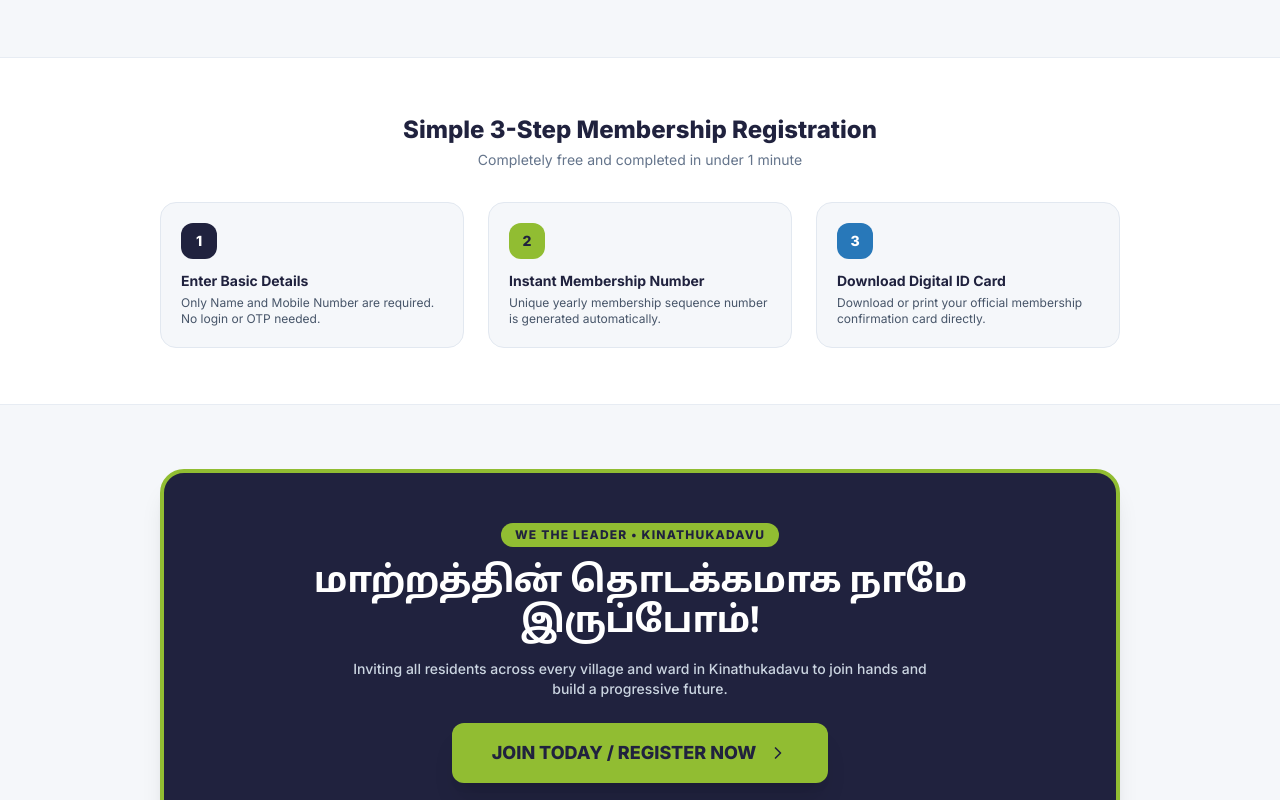
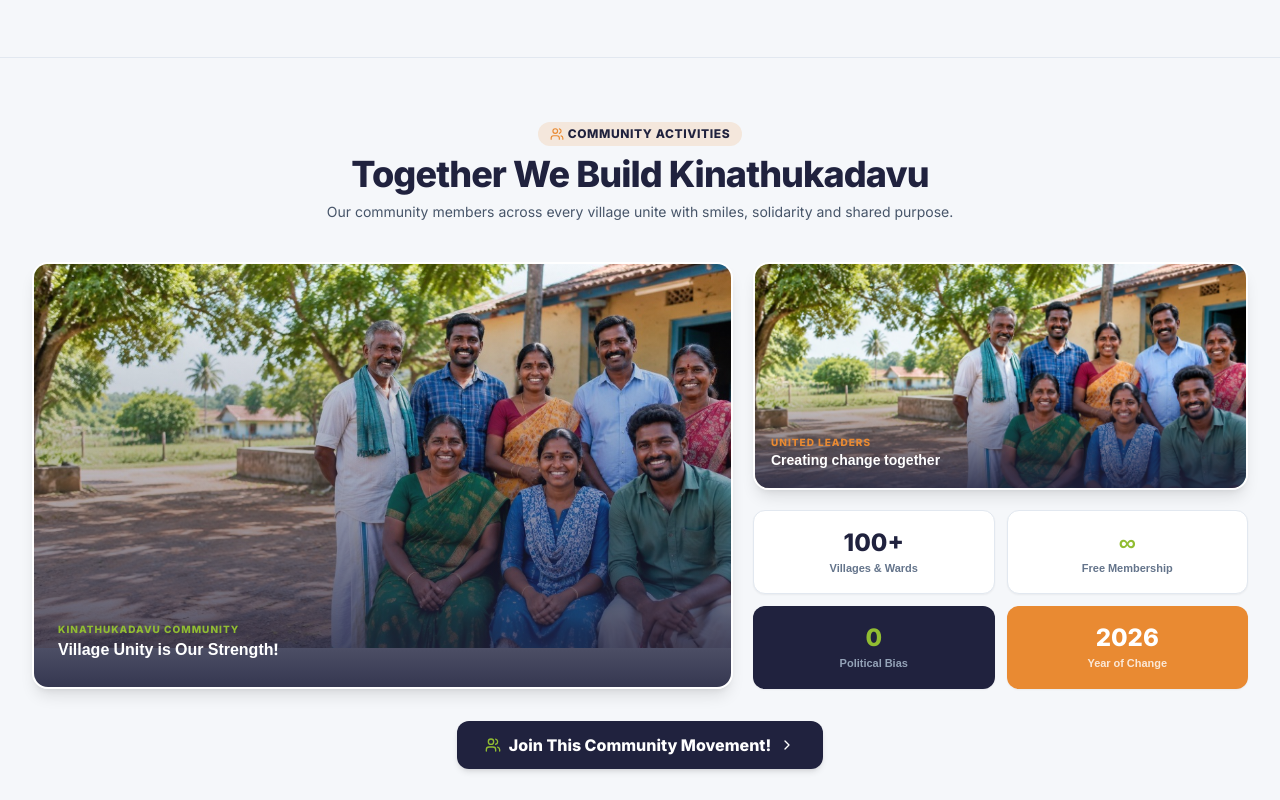
Before and after one commit to loganathan0077/wetheleader, a React (Vite) app: page / in a window 1280 px wide. Shown: the part 1180-1980 px from the top of the page. Built offline with nearby package versions, Linux system fonts and the light colour scheme; no server answers.

Commit message:
feat: add Community Activities Gallery section with new photo

```diff
--- a/src/pages/HomePage.tsx
+++ b/src/pages/HomePage.tsx
@@ -258,7 +258,117 @@ export const HomePage: React.FC<HomePageProps> = ({ onRegisterClick }) => {
       </section>
 
       {/* =========================================================================
-          3. HOW IT WORKS: 1-MINUTE REGISTRATION STEPS
+          3. COMMUNITY ACTIVITIES GALLERY
+         ========================================================================= */}
+      <section className="py-12 sm:py-16 bg-[#F5F7FA] border-y border-slate-200">
+        <div className="max-w-7xl mx-auto px-4 sm:px-6 lg:px-8">
+
+          {/* Section Header */}
+          <div className="text-center max-w-3xl mx-auto mb-10">
+            <span className="inline-flex items-center gap-1 px-3 py-1 rounded-full bg-[#E98A32]/15 text-[#20223E] text-xs font-black tracking-wider uppercase mb-2">
+              <Users className="w-3.5 h-3.5 text-[#E98A32]" />
+              <span>{isTamil ? 'சமூக செயல்பாடுகள்' : 'COMMUNITY ACTIVITIES'}</span>
+            </span>
+            <h2 className="text-2xl sm:text-3xl lg:text-4xl font-extrabold text-[#20223E] tracking-tight">
+              {isTamil ? 'கிணத்துக்கடவு மக்களின் கூட்டு பயணம்' : 'Together We Build Kinathukadavu'}
+            </h2>
+            <p className="text-xs sm:text-sm text-slate-600 mt-2 max-w-2xl mx-auto">
+              {isTamil
+                ? 'ஒவ்வொரு கிராமத்திலும் நேர்மறையான மாற்றத்தை ஏற்படுத்தும் நமது சமூக மக்கள் ஒன்றிணைந்து செல்கின்றனர்.'
+                : 'Our community members across every village unite with smiles, solidarity and shared purpose.'}
+            </p>
+          </div>
+
+          {/* Gallery Grid */}
+          <div className="grid grid-cols-1 md:grid-cols-12 gap-5">
+
+            {/* Primary large photo (new upload) */}
+            <div className="md:col-span-7 relative rounded-2xl overflow-hidden shadow-lg border-2 border-white group">
+              <img
+                src="/community-activities.jpg"
+                alt="WE the Leader – Community Members Kinathukadavu"
+                className="w-full h-72 sm:h-80 md:h-96 object-cover object-center transition-transform duration-500 group-hover:scale-105"
+                loading="lazy"
+              />
+              <div className="absolute inset-0 bg-gradient-to-t from-[#20223E]/90 via-[#20223E]/30 to-transparent flex flex-col justify-end p-5 sm:p-6">
+                <span className="text-[10px] font-black tracking-widest text-[#91BD32] uppercase">
+                  {isTamil ? 'கிணத்துக்கடவு சமூகம்' : 'KINATHUKADAVU COMMUNITY'}
+                </span>
+                <p className="text-sm sm:text-base font-bold text-white mt-0.5 font-tamil">
+                  {isTamil ? 'கிராம மக்கள் ஒற்றுமையே நமது வலிமை!' : 'Village Unity is Our Strength!'}
+                </p>
+              </div>
+            </div>
+
+            {/* Right column: original group photo + stat cards */}
+            <div className="md:col-span-5 flex flex-col gap-5">
+
+              {/* Original community group photo (existing asset) */}
+              <div className="relative rounded-2xl overflow-hidden shadow-lg border-2 border-white group flex-1">
+                <img
+                  src="/community-group.jpg"
+                  alt="WE the Leader – Village Leaders Kinathukadavu"
+                  className="w-full h-48 sm:h-56 object-cover object-top transition-transform duration-500 group-hover:scale-105"
+                  loading="lazy"
+                />
+                <div className="absolute inset-0 bg-gradient-to-t from-[#20223E]/85 via-transparent to-transparent flex flex-col justify-end p-4">
+                  <span className="text-[10px] font-black tracking-widest text-[#E98A32] uppercase">
+                    {isTamil ? 'ஒன்றிணைந்த தலைவர்கள்' : 'UNITED LEADERS'}
+                  </span>
+                  <p className="text-xs sm:text-sm font-bold text-white mt-0.5 font-tamil">
+                    {isTamil ? 'மாற்றத்தை ஒன்றாக உருவாக்குவோம்' : 'Creating change together'}
+                  </p>
+                </div>
+              </div>
+
+              {/* Community stat badges */}
+              <div className="grid grid-cols-2 gap-3">
+                <div className="bg-white rounded-xl p-4 shadow-sm border border-slate-200 text-center">
+                  <p className="text-2xl font-black text-[#20223E]">100+</p>
+                  <p className="text-[11px] font-bold text-slate-500 mt-0.5 font-tamil">
+                    {isTamil ? 'கிராமங்கள் & வார்டுகள்' : 'Villages & Wards'}
+                  </p>
+                </div>
+                <div className="bg-white rounded-xl p-4 shadow-sm border border-slate-200 text-center">
+                  <p className="text-2xl font-black text-[#91BD32]">∞</p>
+                  <p className="text-[11px] font-bold text-slate-500 mt-0.5 font-tamil">
+                    {isTamil ? 'இலவச உறுப்பினர் பதிவு' : 'Free Membership'}
+                  </p>
+                </div>
+                <div className="bg-[#20223E] rounded-xl p-4 shadow-sm text-center">
+                  <p className="text-2xl font-black text-[#91BD32]">0</p>
+                  <p className="text-[11px] font-bold text-slate-400 mt-0.5 font-tamil">
+                    {isTamil ? 'அரசியல் சார்பு' : 'Political Bias'}
+                  </p>
+                </div>
+                <div className="bg-[#E98A32] rounded-xl p-4 shadow-sm text-center">
+                  <p className="text-2xl font-black text-white">2026</p>
+                  <p className="text-[11px] font-bold text-white/80 mt-0.5 font-tamil">
+                    {isTamil ? 'மாற்றத்தின் ஆண்டு' : 'Year of Change'}
+                  </p>
+                </div>
+              </div>
+
+            </div>
+          </div>
+
+          {/* Join CTA below gallery */}
+          <div className="mt-8 text-center">
+            <button
+              onClick={onRegisterClick}
+              className="inline-flex items-center gap-2 px-7 py-3 rounded-xl bg-[#20223E] hover:bg-[#2f325a] text-white font-black text-sm sm:text-base shadow-md hover:shadow-lg transition-all transform hover:-translate-y-0.5 cursor-pointer"
+            >
+              <Users className="w-4 h-4 text-[#91BD32]" />
+              <span>{isTamil ? 'இந்த இயக்கத்தில் இணைந்திடுங்கள்!' : 'Join This Community Movement!'}</span>
+              <ChevronRight className="w-4 h-4" />
+            </button>
+          </div>
+
+        </div>
+      </section>
+
+      {/* =========================================================================
+          4. HOW IT WORKS: 1-MINUTE REGISTRATION STEPS
          ========================================================================= */}
       <section className="py-10 sm:py-14 bg-white border-y border-slate-200/80">
         <div className="max-w-5xl mx-auto px-4 sm:px-6 lg:px-8">
```
Also changed, not shown: public/community-activities.jpg (added).
